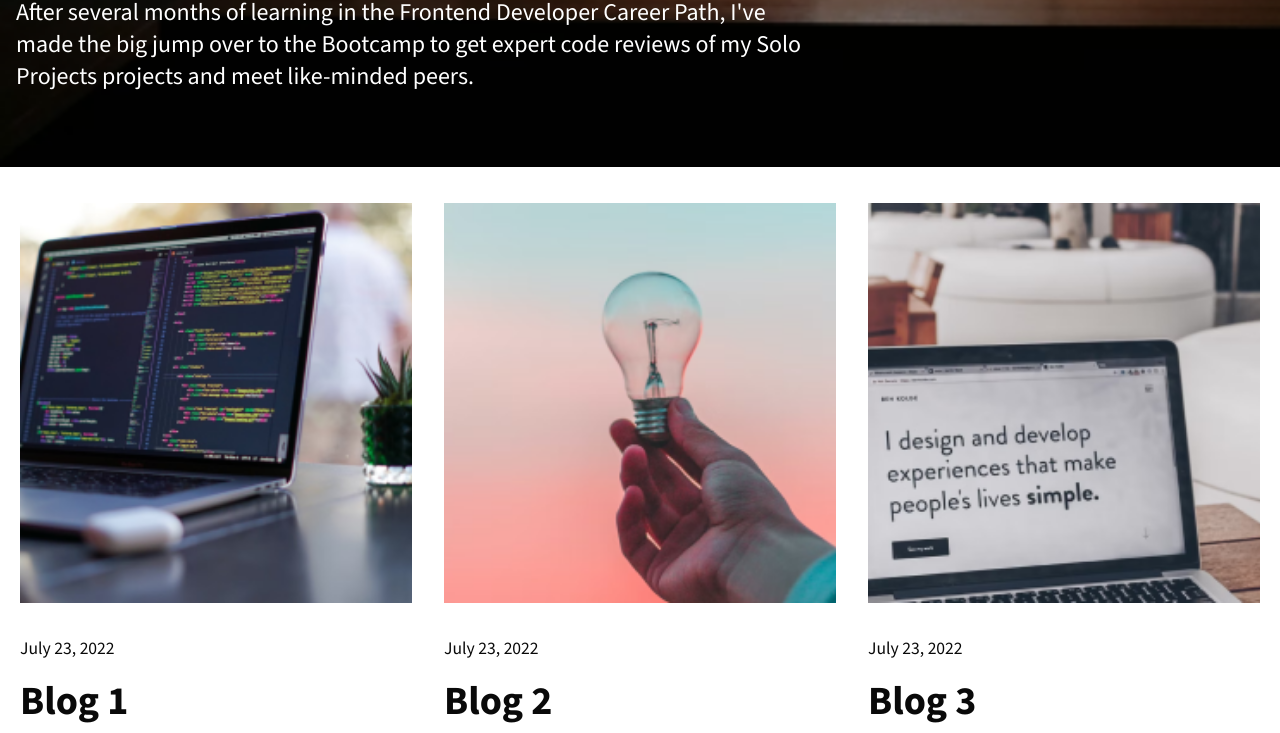
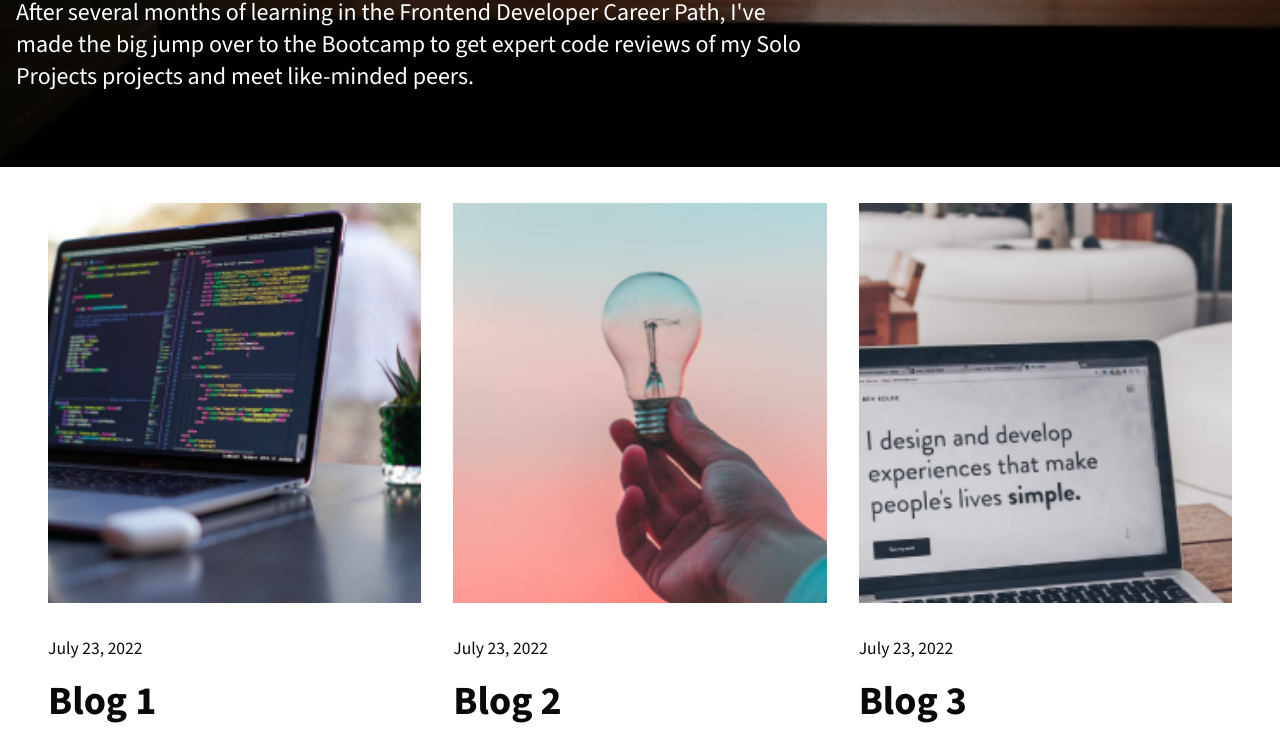
Before and after one commit to sayjess/learning-journal, a plain HTML site: page index.html in a window 1280 px wide. Shown: the part 631-1364 px from the top of the page. Drawn offline with nearby package versions, Linux system fonts and the light colour scheme.

Commit message:
fix padding

```diff
--- a/styles/index.css
+++ b/styles/index.css
@@ -16,8 +16,8 @@ a {
     text-decoration: none;
 }
 
-.header, .section-container, footer {
-    padding-inline: 1.25rem;
+.header, .section-container, section, footer {
+    padding-inline: 1.5rem;
 }
 
 /* HEADER */
@@ -128,6 +128,9 @@ footer {
         font-size: 1.5rem;
     }
 
+    .header, .section-container, section, footer {
+        padding-inline: 3rem;
+    }
     /* HEADER */
 
     header {
```
